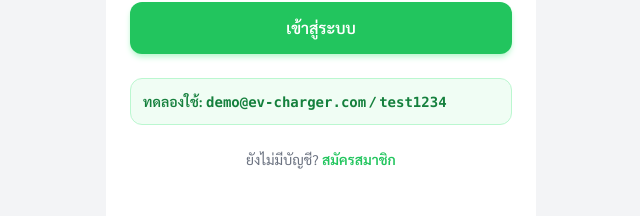
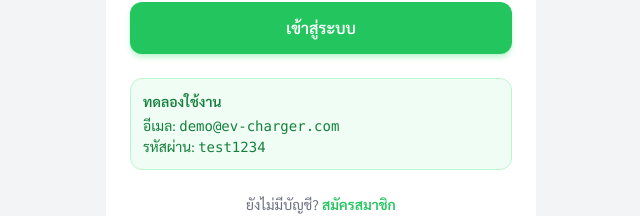
Before and after one commit to Peerapan-uai/Project_pin, a React (Vite) app in the folder frontend/: page /login in a window 1280 px wide. Shown: the part 526-742 px from the top of the page, without its empty margins (319-959 px from the left). Built offline with nearby package versions, Linux system fonts and the light colour scheme; no server answers.

Commit message:
fix(demo): restore login hint format with test1234 password

```diff
--- a/frontend/src/pages/shared/LoginPage.jsx
+++ b/frontend/src/pages/shared/LoginPage.jsx
@@ -149,7 +149,9 @@ export default function LoginPage() {
 
           {/* Demo account hint */}
           <div className="mt-6 p-3 bg-green-50 border border-green-200 rounded-xl text-sm text-green-700">
-            <p className="font-semibold">ทดลองใช้: <span className="font-mono">demo@ev-charger.com</span> / <span className="font-mono">test1234</span></p>
+            <p className="font-semibold mb-1">ทดลองใช้งาน</p>
+            <p>อีเมล: <span className="font-mono">demo@ev-charger.com</span></p>
+            <p>รหัสผ่าน: <span className="font-mono">test1234</span></p>
           </div>
 
           {/* Register link */}
```
